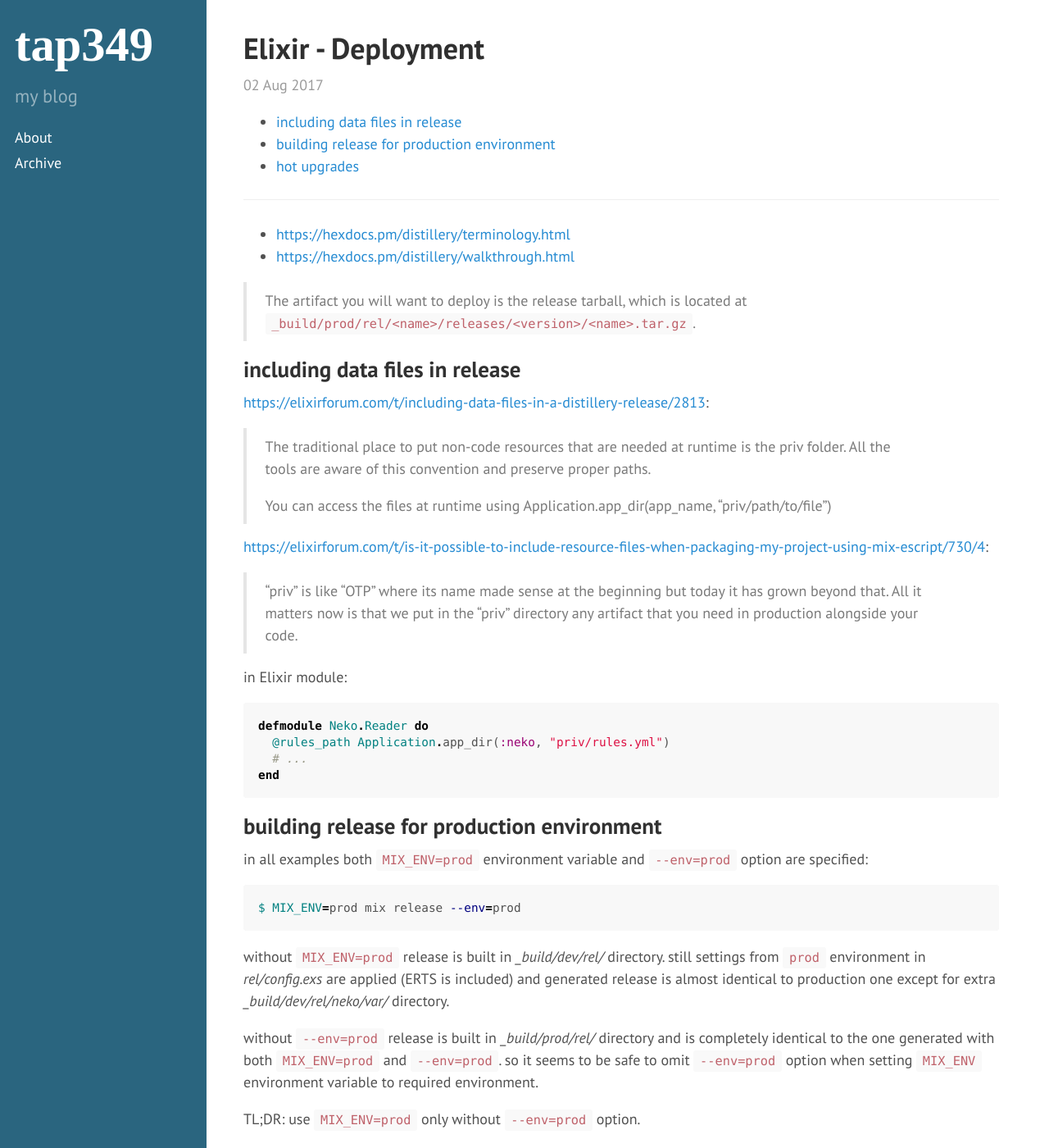
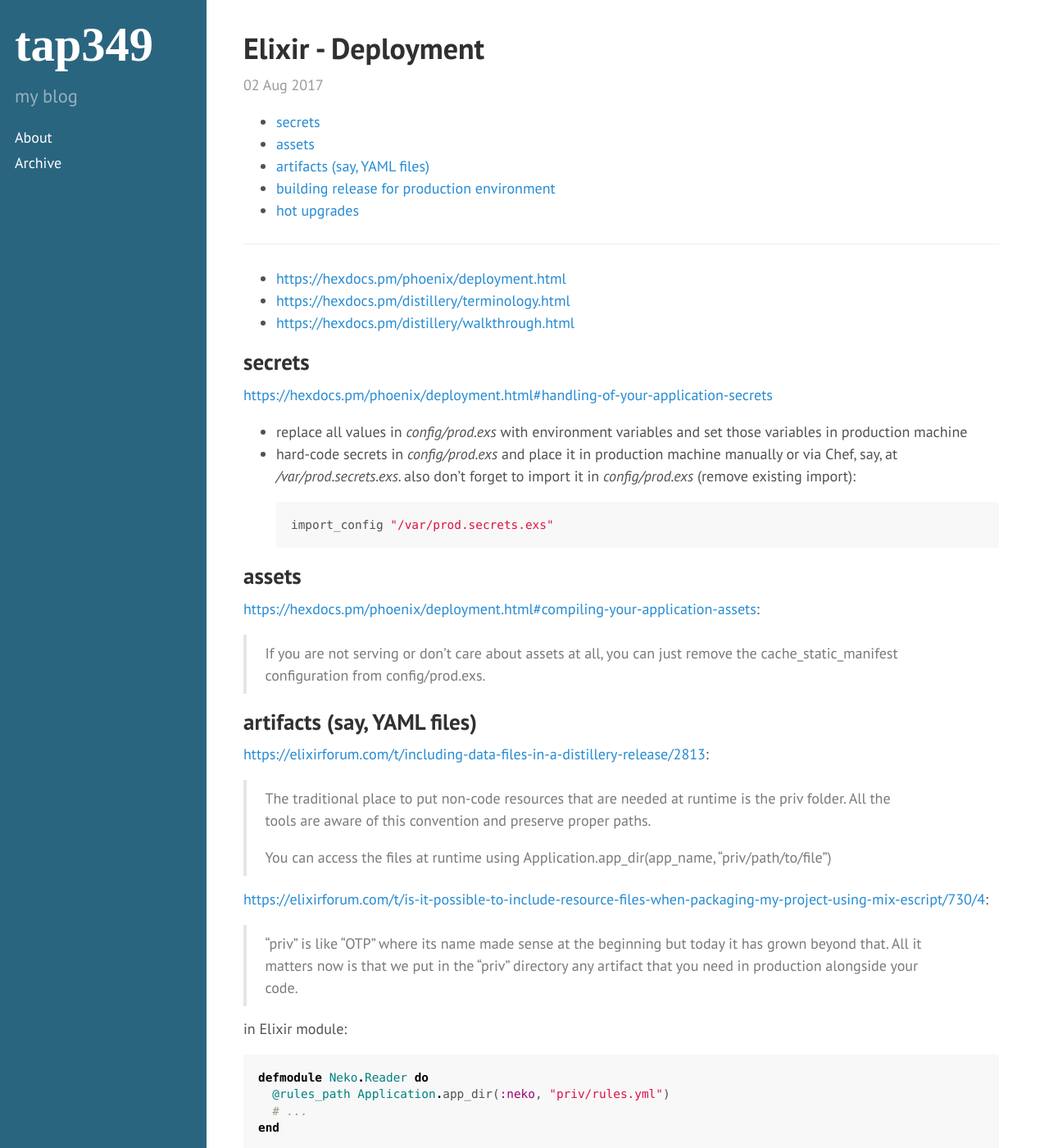
Before and after one commit to tap349/tap349.github.io, a Jekyll site: the page built from _posts/2017-08-02-elixir-deployment.md, in a window 1280 px wide and 1400 px high. Shown: the whole window at 82% size. Built offline with Jekyll 4.4.1, drawn with Linux system fonts in a browser that asks for light colours; some of the changed text lies outside the part shown.

Commit message:
update 2017-08-03_11:50:29

````diff
--- a/_posts/2017-08-02-elixir-deployment.md
+++ b/_posts/2017-08-02-elixir-deployment.md
@@ -12,13 +12,32 @@ categories: [elixir]
 {:toc}
 <hr>
 
+- <https://hexdocs.pm/phoenix/deployment.html>
 - <https://hexdocs.pm/distillery/terminology.html>
 - <https://hexdocs.pm/distillery/walkthrough.html>
 
-> The artifact you will want to deploy is the release tarball, which is
-> located at `_build/prod/rel/<name>/releases/<version>/<name>.tar.gz`.
+## secrets
 
-## including data files in release
+<https://hexdocs.pm/phoenix/deployment.html#handling-of-your-application-secrets>
+
+- replace all values in _config/prod.exs_ with environment variables and set
+  those variables in production machine
+- hard-code secrets in _config/prod.exs_ and place it in production machine
+  manually or via Chef, say, at _/var/prod.secrets.exs_. also don't forget
+  to import it in _config/prod.exs_ (remove existing import):
+
+  ```elixir
+  import_config "/var/prod.secrets.exs"
+  ```
+
+## assets
+
+<https://hexdocs.pm/phoenix/deployment.html#compiling-your-application-assets>:
+
+> If you are not serving or don’t care about assets at all, you can just remove
+> the cache_static_manifest configuration from config/prod.exs.
+
+## artifacts (say, YAML files)
 
 <https://elixirforum.com/t/including-data-files-in-a-distillery-release/2813>:
 
@@ -44,6 +63,11 @@ end
 
 ## building release for production environment
 
+<https://hexdocs.pm/distillery/walkthrough.html#deploying-your-release>:
+
+> The artifact you will want to deploy is the release tarball, which is
+> located at `_build/prod/rel/<name>/releases/<version>/<name>.tar.gz`.
+
 in all examples both `MIX_ENV=prod` environment variable and `--env=prod` option
 are specified:
 
@@ -61,7 +85,7 @@ is completely identical to the one generated with both `MIX_ENV=prod` and
 `--env=prod`. so it seems to be safe to omit `--env=prod` option when setting
 `MIX_ENV` environment variable to required environment.
 
-TL;DR: use `MIX_ENV=prod` only without `--env=prod` option.
+TL;DR: use `MIX_ENV=prod` only - without `--env=prod` option.
 
 ## hot upgrades
 
````
Also changed, not shown: _posts/2016-01-24-chef-zero.md (+8 -0 lines), _posts/2016-08-31-chef-quickref.md (renamed from _posts/2016-08-31-chef-zero-quickref.md, +12 -12 lines).
